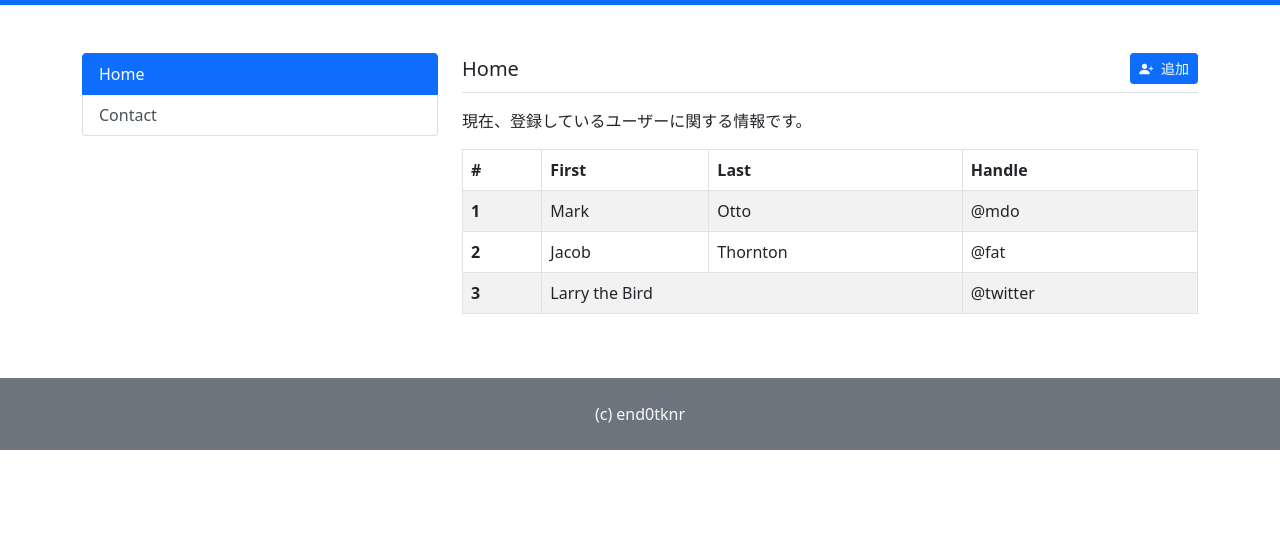
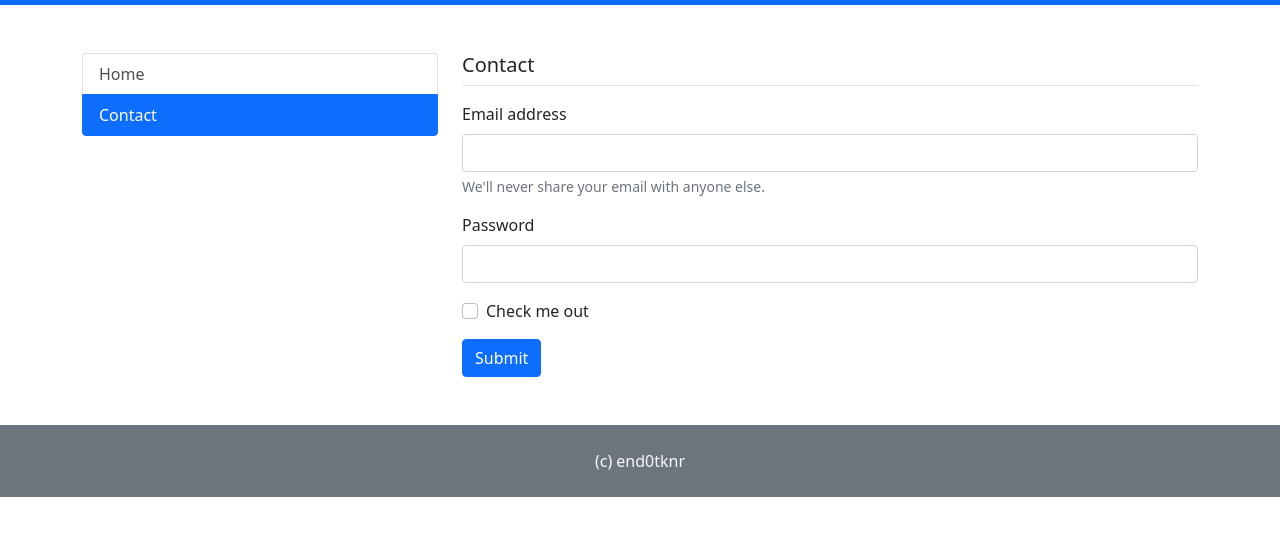
Before and after one commit to end0tknr/end0tknr.github.io, a plain HTML site: page contact.html in a window 1280 px wide. Shown: the part 51-586 px from the top of the page. Drawn offline with nearby package versions, Linux system fonts and the light colour scheme.

Commit message:
Add files via upload

```diff
--- a/contact.html
+++ b/contact.html
@@ -50,10 +50,10 @@
           <div class="collapse navbar-collapse" id="navbarNav">
             <ul class="navbar-nav">
               <li class="nav-item">
-                <a class="nav-link" aria-current="page" href="index.html">Home</a>
+                <a class="nav-link" href="index.html">Home</a>
               </li>
               <li class="nav-item">
-                <a class="nav-link active" href="contact.html">Contact</a>
+                <a class="nav-link active" aria-current="page" href="contact.html">Contact</a>
               </li>
             </ul>
           </div>
@@ -66,52 +66,39 @@
         <section class="col-md-4 mb-5">
           <div class="list-group">
             <a href="index.html"
+               class="list-group-item list-group-item-action"
+               >Home</a>
+            <a href="contact.html"
                class="list-group-item list-group-item-action active" aria-current="true"
-	       >Home</a>
-            <a href="contact.html"
-	       class="list-group-item list-group-item-action"
-	       >Contact</a>
+               >Contact</a>
           </div>
         </section>
 
         <section class="col-md-8">
           <header class="border-bottom pb-2 mb-3 d-flex align-items-center">
-            <h1 class="fs-5 m-0">Home</h1>
-            <button type="button" class="btn btn-primary btn-sm ms-auto">
-              <i class="bi bi-person-plus-fill me-1"></i>
-              追加
-            </button>
+            <h1 class="fs-5 m-0">Contact</h1>
           </header>
-          <p>現在、登録しているユーザーに関する情報です。</p>
-          <table class="table table-striped table-bordered">
-            <thead>
-              <tr>
-                <th scope="col">#</th>
-                <th scope="col">First</th>
-                <th scope="col">Last</th>
-                <th scope="col">Handle</th>
-              </tr>
-            </thead>
-            <tbody>
-              <tr>
-                <th scope="row">1</th>
-                <td>Mark</td>
-                <td>Otto</td>
-                <td>@mdo</td>
-              </tr>
-              <tr>
-                <th scope="row">2</th>
-                <td>Jacob</td>
-                <td>Thornton</td>
-                <td>@fat</td>
-              </tr>
-              <tr>
-                <th scope="row">3</th>
-                <td colspan="2">Larry the Bird</td>
-                <td>@twitter</td>
-              </tr>
-            </tbody>
-          </table>
+
+          <form>
+            <div class="mb-3">
+              <label for="exampleInputEmail1" class="form-label">Email address</label>
+              <input type="email" class="form-control" id="exampleInputEmail1"
+                     aria-describedby="emailHelp"/>
+              <div id="emailHelp" class="form-text">
+                We'll never share your email with anyone else.</div>
+            </div>
+            <div class="mb-3">
+              <label for="exampleInputPassword1" class="form-label">Password</label>
+              <input type="password" class="form-control" id="exampleInputPassword1">
+            </div>
+            <div class="mb-3 form-check">
+              <input type="checkbox" class="form-check-input" id="exampleCheck1">
+              <label class="form-check-label" for="exampleCheck1">Check me out</label>
+            </div>
+            <button type="submit" class="btn btn-primary"
+		    onClick="done_contact();">Submit</button>
+          </form>
+
         </section>
       </section>
     </div>
@@ -124,5 +111,10 @@
       src="https://cdn.jsdelivr.net/npm/bootstrap@5.0.0-beta1/dist/js/bootstrap.bundle.min.js"
       integrity="sha384-ygbV9kiqUc6oa4msXn9868pTtWMgiQaeYH7/t7LECLbyPA2x65Kgf80OJFdroafW"
       crossorigin="anonymous"></script>
+    <script>
+      function done_contact(){
+	  alert("HOGE");
+      }
+    </script>
   </body>
 </html>
```
